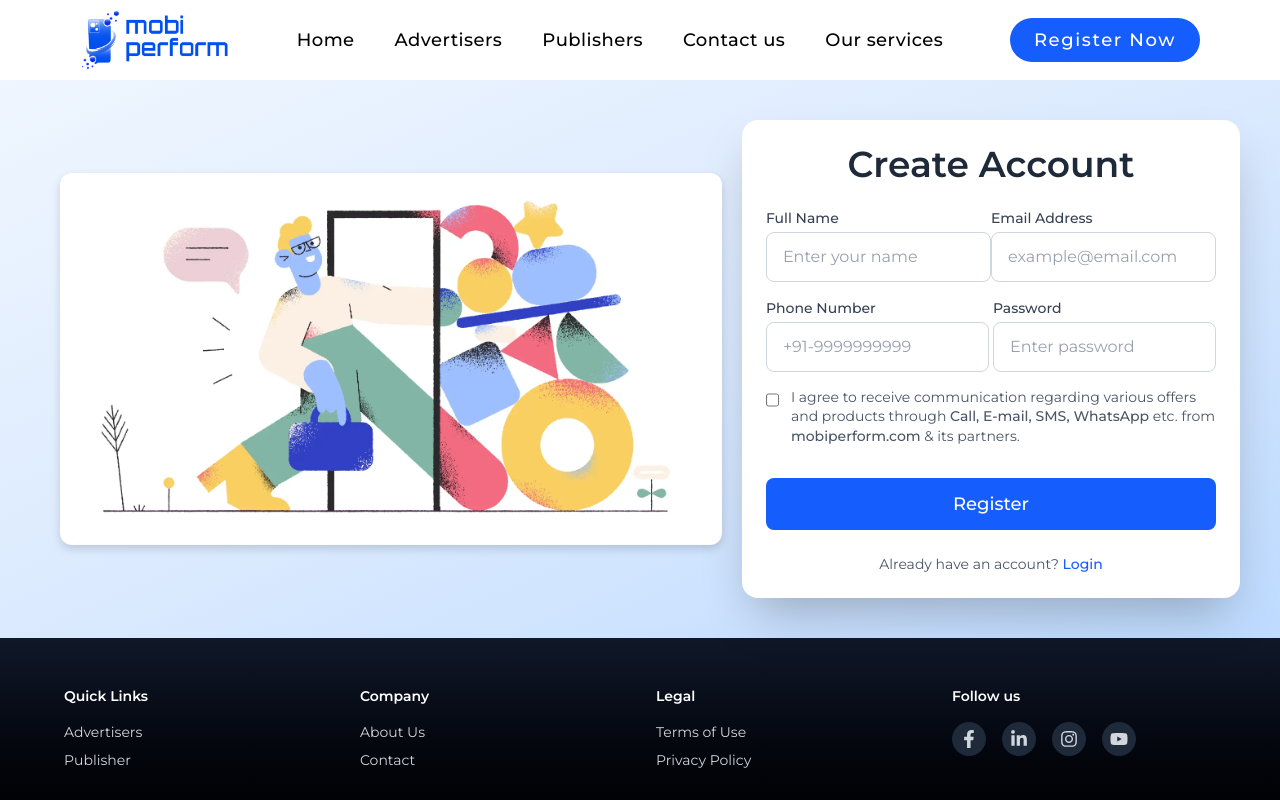
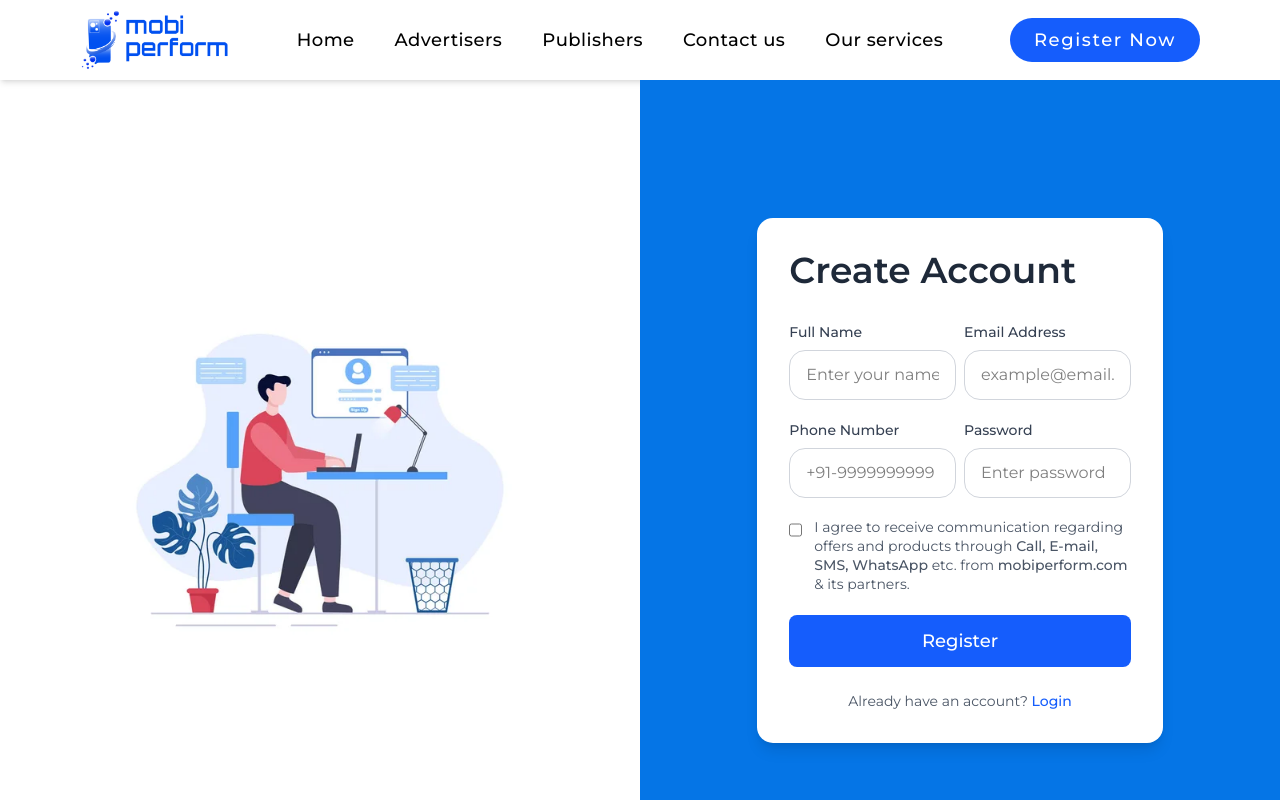
Before and after one commit to MVMGITHB/Mobiperform_Frontend, a Next.js app: page /register in a window 1280 px wide. Shown: the top 800 px of the page. Built offline with nearby package versions, Linux system fonts and the light colour scheme.

Commit message:
change signUp image

```diff
--- a/src/components/Login/Login.jsx
+++ b/src/components/Login/Login.jsx
@@ -57,15 +57,15 @@ const Login = () => {
 
   return (
     <div className='flex flex-col justify-center items-center lg:flex-row md:flex-row'>
-      <div className='w-1/2 bg-white flex justify-center items-center'>
+      <div className='w-full lg:w-1/2 bg-white flex justify-center items-center'>
       <img src="/images/loginandregisterpage/login.png" alt="login images"/>
       </div>
-      <div className='w-1/2 bg-[#0575E6]'>
-       <div className="flex items-center justify-center min-h-screen bg-[#0575E6] px-4">
+      <div className='w-full lg:w-1/2 bg-[#0575E6]'>
+       <div className="flex items-center max-h-screen md:min-h-screen justify-center lg:min-h-screen bg-[#0575E6] lg:px-4 px-0">
       {/* Toast Notifications */}
       <ToastContainer position="top-right" autoClose={3000} />
 
-      <div className="bg-white w-1/2 max-w-md rounded-2xl shadow-lg p-8 sm:p-10">
+      <div className="bg-white  w-full lg:w-1/2 max-w-md md:rounded-2xl lg:rounded-2xl shadow-lg p-8 sm:p-10">
         <h1 className="text-3xl sm:text-4xl font-semibold text-start text-gray-800 mb-8">
           Login!
         </h1>
--- a/src/components/footer/Footer.jsx
+++ b/src/components/footer/Footer.jsx
@@ -115,12 +115,12 @@ export default function Footer() {
             >
               <FaInstagram />
             </a>
-            <a
+            {/* <a
               href="#"
               className="p-2 rounded-full bg-gray-800 hover:bg-gray-700 transition"
             >
               <FaYoutube />
-            </a>
+            </a> */}
           </div>
         </motion.div>
       </div>
--- a/src/components/register/Register.jsx
+++ b/src/components/register/Register.jsx
@@ -4,7 +4,6 @@ import { useState } from "react";
 import { useRouter } from "next/navigation";
 import { ToastContainer, toast } from "react-toastify";
 import "react-toastify/dist/ReactToastify.css";
-import { motion } from "framer-motion";
 
 export default function Register() {
   const router = useRouter();
@@ -26,7 +25,6 @@ export default function Register() {
 
     try {
       const API_URL = "https://api.mobiperform.com/api/auth/register";
-
       const res = await fetch(API_URL, {
         method: "POST",
         headers: { "Content-Type": "application/json" },
@@ -46,8 +44,6 @@ export default function Register() {
 
       toast.success(data.message || "✅ Registration successful!");
       setForm({ name: "", email: "", phone: "", password: "" });
-
-      // Redirect to login after success
       setTimeout(() => router.push("/login"), 2000);
     } catch (err) {
       toast.error(`❌ ${err.message || "Something went wrong"}`, {
@@ -60,36 +56,32 @@ export default function Register() {
   };
 
   return (
-    <section className="flex flex-col md:flex-row items-center gap-5 justify-center bg-gradient-to-br from-blue-50 via-blue-100 to-blue-200 px-4 sm:px-6 md:px-10 py-10">
-      {/* Toast Container */}
-      <ToastContainer position="top-right" autoClose={3000} />
-
+    <div className="flex flex-col justify-center items-center lg:flex-row md:flex-row">
       {/* Left Side Image */}
-      <div className="flex justify-center items-center w-1/2 lg:w-4/7 md:w-3/5 mb-8 md:mb-0">
+      <div className="w-full mt-4 lg:w-1/2 lg:mt-0 bg-white flex justify-center items-center">
         <img
-          src="/images/loginandregisterpage/registerImage.webp"
-          alt="Register on Mobiperform"
-          loading="eager"
-          className="w-full h-auto object-contain drop-shadow-lg rounded-xl"
+          src="/images/loginandregisterpage/signInImage.jpg" // <-- change image path here
+          alt="Register illustration"
+          className="w-full h-full lg:w-3/4 object-contain"
         />
       </div>
 
       {/* Right Side Form */}
-      <div className="w-full lg:w-3/7 md:w-2/5 bg-white rounded-2xl shadow-2xl p-6 sm:p-8 md:p-6 transition-all duration-300 hover:shadow-blue-200">
-        <h1 className="text-3xl sm:text-4xl font-semibold text-center text-gray-800 mb-6">
+      <div className="w-full lg:w-1/2">
+        <div className="flex items-center justify-center max-h-screen lg:min-h-screen bg-[#0575E6] lg:px-4">
+          {/* Toast Notifications */}
+          <ToastContainer position="top-right" autoClose={3000} />
+
+          <div className="bg-white w-full lg:w-2/3  max-w-md lg:rounded-2xl shadow-lg p-8">
+            <h1 className="text-3xl sm:text-4xl font-semibold text-start text-gray-800 mb-8">
               Create Account
             </h1>
 
-        <form onSubmit={handleSubmit} className="space-y-4">
+            <form onSubmit={handleSubmit} className="space-y-5">
+             <div className="flex flex-col lg:flex-row gap-2 justify-center content-center">
                {/* Full Name */}
-          <div className="flex flex-col md:flex-row lg:flex-row justify-evenly">
-            <motion.div
-            initial={{ opacity: 0, y: 20 }}
-            animate={{ opacity: 1, y: 0 }}
-            transition={{ duration: 0.6, ease: "easeOut" }}
-            whileHover={{ scale: 1.02 }}
-          >
-            <label className="block text-sm font-medium text-gray-700 mb-1">
+              <div>
+                <label className="block text-sm font-medium text-gray-700 mb-2">
                   Full Name
                 </label>
                 <input
@@ -99,13 +91,13 @@ export default function Register() {
                   onChange={handleChange}
                   required
                   placeholder="Enter your name"
-              className="w-full px-4 py-3 border text-black border-gray-300 rounded-lg focus:ring-2 focus:ring-blue-500 focus:outline-none placeholder-gray-400"
+                  className="w-full px-4 py-3 border text-black border-gray-300 rounded-2xl focus:ring-2 focus:ring-blue-500 focus:outline-none"
                 />
-          </motion.div>
+              </div>
 
               {/* Email */}
               <div>
-            <label className="block text-sm font-medium text-gray-700 mb-1">
+                <label className="block text-sm font-medium text-gray-700 mb-2">
                   Email Address
                 </label>
                 <input
@@ -115,15 +107,15 @@ export default function Register() {
                   onChange={handleChange}
                   required
                   placeholder="example@email.com"
-              className="w-full px-4 py-3 border text-black border-gray-300 rounded-lg focus:ring-2 focus:ring-blue-500 focus:outline-none placeholder-gray-400"
+                  className="w-full px-4 py-3 border text-black border-gray-300 rounded-2xl focus:ring-2 focus:ring-blue-500 focus:outline-none"
                 />
               </div>
              </div>
 
-          <div className="flex flex-col  md:flex-row lg:flex-row justify-evenly  gap-1">
-            {/* Phone Number */}
+             <div className="flex flex-col lg:flex-row gap-2 justify-center content-center">
+               {/* Phone */}
               <div>
-            <label className="block text-sm font-medium text-gray-700 mb-1">
+                <label className="block text-sm font-medium text-gray-700 mb-2">
                   Phone Number
                 </label>
                 <input
@@ -137,17 +129,13 @@ export default function Register() {
                   required
                   placeholder="+91-9999999999"
                   maxLength="15"
-              className="w-full px-4 py-3 border border-gray-300 text-gray-900 rounded-lg focus:ring-2 focus:ring-blue-500 focus:outline-none placeholder-gray-400"
+                  className="w-full px-4 py-3 border text-black border-gray-300 rounded-2xl focus:ring-2 focus:ring-blue-500 focus:outline-none"
                 />
-            {/* <p className="text-xs text-gray-500 mt-1">
-              Enter a valid phone number
-            </p> */}
               </div>
-
 
               {/* Password */}
               <div>
-            <label className="block text-sm font-medium text-gray-700 mb-1">
+                <label className="block text-sm font-medium text-gray-700 mb-2">
                   Password
                 </label>
                 <input
@@ -157,12 +145,12 @@ export default function Register() {
                   onChange={handleChange}
                   required
                   placeholder="Enter password"
-              className="w-full px-4 py-3 border text-black border-gray-300 rounded-lg focus:ring-2 focus:ring-blue-500 focus:outline-none placeholder-gray-400"
+                  className="w-full px-4 py-3 border text-black border-gray-300 rounded-2xl focus:ring-2 focus:ring-blue-500 focus:outline-none"
                 />
               </div>
              </div>
 
-          {/* Consent Checkbox */}
+              {/* Consent */}
               <div className="flex items-start space-x-3 mt-4">
                 <input
                   type="checkbox"
@@ -171,11 +159,10 @@ export default function Register() {
                   className="mt-1 h-4 w-4 text-blue-600 border-gray-300 rounded focus:ring-blue-500"
                 />
                 <label className="text-sm text-gray-600 leading-snug">
-              I agree to receive communication regarding various offers and
-              products through{" "}
+                  I agree to receive communication regarding offers and products
+                  through{" "}
                   <span className="font-medium">Call, E-mail, SMS, WhatsApp</span>{" "}
-              etc. from <span className="font-medium">mobiperform.com</span> &
-              its partners.
+                  etc. from <span className="font-medium">mobiperform.com</span> & its partners.
                 </label>
               </div>
 
@@ -183,19 +170,24 @@ export default function Register() {
               <button
                 type="submit"
                 disabled={loading}
-            className="w-full bg-blue-600 text-white py-3 rounded-lg hover:bg-blue-700 transition font-medium text-lg mt-4 disabled:opacity-70"
+                className="w-full bg-blue-600 text-white py-3 rounded-lg font-medium text-lg hover:bg-blue-700 transition duration-200 disabled:opacity-70"
               >
                 {loading ? "Creating Account..." : "Register"}
               </button>
             </form>
 
-        <p className="text-sm text-center text-gray-600 mt-6">
+            <p className="text-center text-gray-600 text-sm mt-6">
               Already have an account?{" "}
-          <a href="/login" className="text-blue-600 font-medium hover:underline">
+              <a
+                href="/login"
+                className="text-blue-600 font-medium hover:underline"
+              >
                 Login
               </a>
             </p>
           </div>
-    </section>
+        </div>
+      </div>
+    </div>
   );
 }
```
Also changed, not shown: public/images/loginandregisterpage/signInImage.jpg (added), public/images/loginandregisterpage/signin-image.webp (added). Lines whose indentation alone changed are shown as unchanged.
